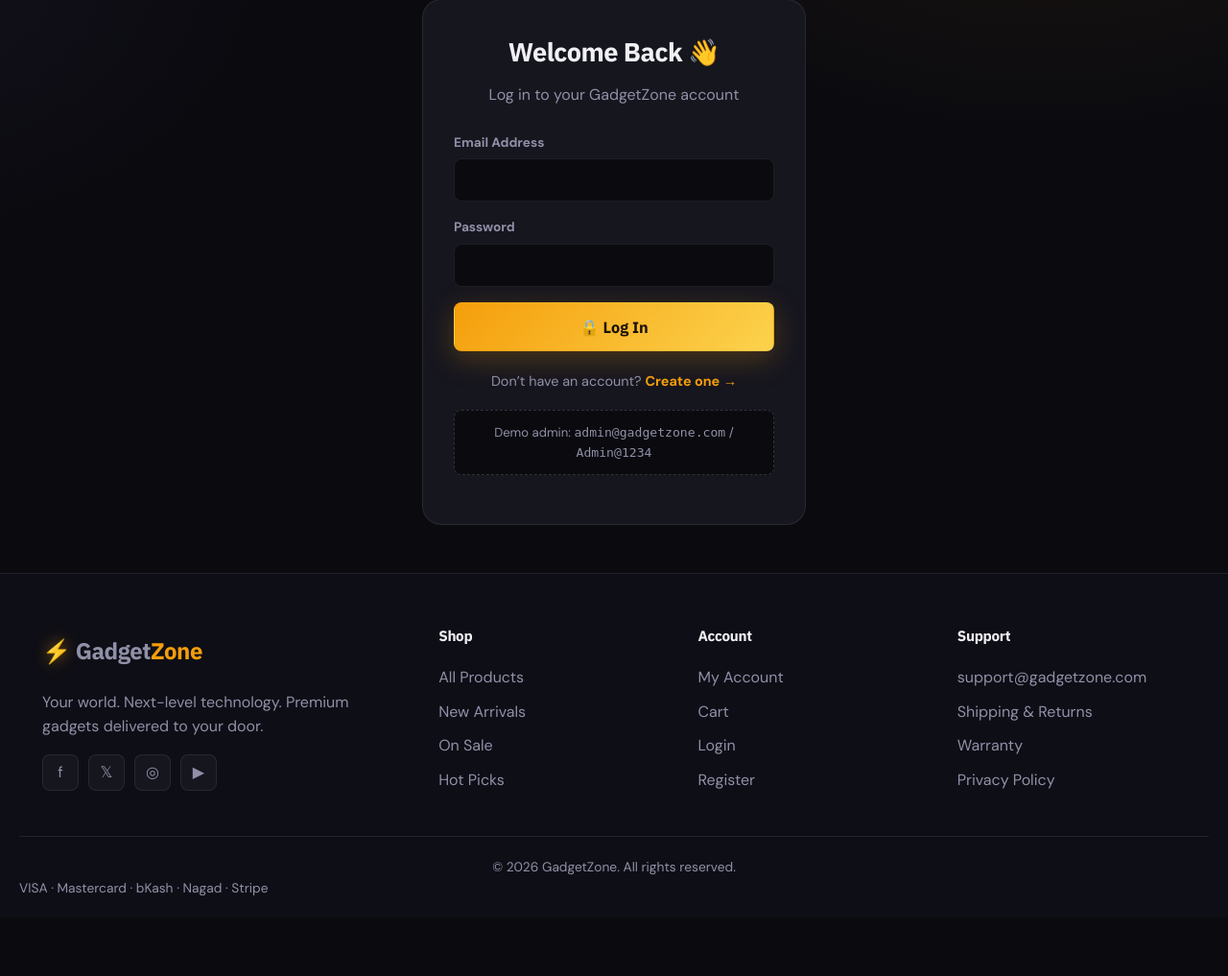
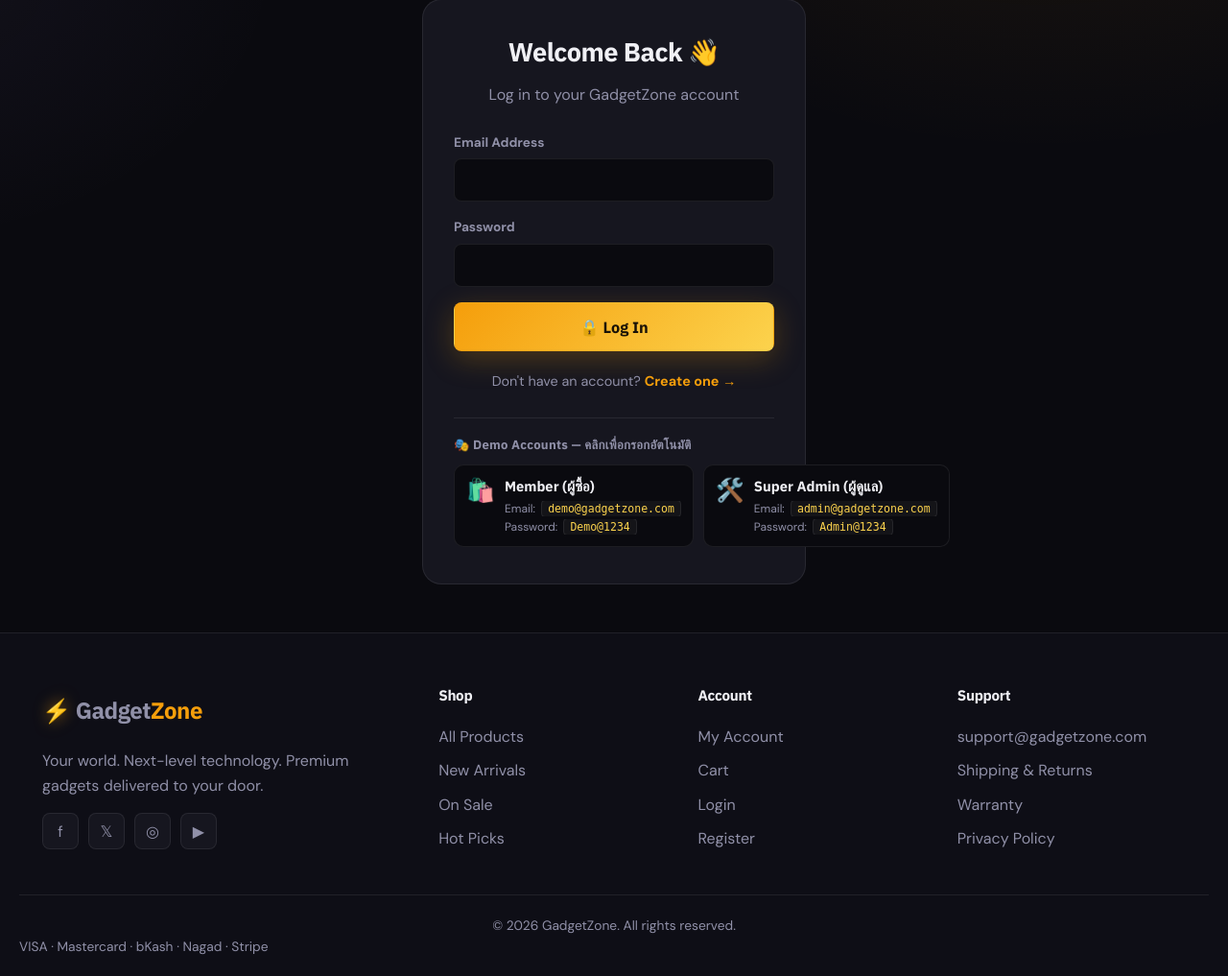
Before and after one commit to thanakornleelalai/gadgetzone, a PHP site: page /pages/login.php in a window 1280 px wide. Shown: the part 122-1139 px from the top of the page at 96% size. Before the commit the page ends 1056 px from the top, so only its background shows below. Run offline with PHP 8.4, Linux system fonts and the light colour scheme; data comes from the database, SQL or seed files in the repository; some libraries are stand-ins or nearby versions.

Commit message:
Show member + super-admin demo accounts on login page
Replaces the single-line admin hint at the bottom of the login card
with a two-tile grid: one tile for the Member buyer flow and one for
the Super Admin flow. Each tile shows the role icon, role name, email,
and password, and clicking it auto-fills the form fields so a reviewer
can try either role in one click. Styles are scoped inline so the
shared stylesheet doesn't need to change.

```diff
--- a/pages/login.php
+++ b/pages/login.php
@@ -45,13 +45,60 @@
 
         <form method="POST" action="<?= url('pages/login.php') ?>">
             <input type="hidden" name="redirect" value="<?= e($redirect) ?>">
-            <div class="field"><label>Email Address</label><input type="email" name="email" required value="<?= e($_POST['email'] ?? '') ?>"></div>
-            <div class="field"><label>Password</label><input type="password" name="password" required></div>
+            <div class="field"><label>Email Address</label><input type="email" id="loginEmail" name="email" required value="<?= e($_POST['email'] ?? '') ?>"></div>
+            <div class="field"><label>Password</label><input type="password" id="loginPassword" name="password" required></div>
             <button type="submit" class="btn btn-primary btn-lg btn-block">🔒 Log In</button>
         </form>
 
-        <p class="auth-foot">Don’t have an account? <a href="<?= url('pages/register.php') ?>">Create one →</a></p>
-        <p class="auth-hint">Demo admin: <code>admin@gadgetzone.com</code> / <code>Admin@1234</code></p>
+        <p class="auth-foot">Don't have an account? <a href="<?= url('pages/register.php') ?>">Create one →</a></p>
+
+        <div class="demo-accounts">
+            <h4 class="demo-accounts-title">🎭 Demo Accounts — คลิกเพื่อกรอกอัตโนมัติ</h4>
+            <div class="demo-grid">
+                <button type="button" class="demo-card" data-email="demo@gadgetzone.com" data-pass="Demo@1234">
+                    <span class="demo-icon">🛍️</span>
+                    <div class="demo-info">
+                        <strong>Member (ผู้ซื้อ)</strong>
+                        <span class="demo-row"><em>Email:</em> <code>demo@gadgetzone.com</code></span>
+                        <span class="demo-row"><em>Password:</em> <code>Demo@1234</code></span>
+                    </div>
+                </button>
+                <button type="button" class="demo-card" data-email="admin@gadgetzone.com" data-pass="Admin@1234">
+                    <span class="demo-icon">🛠️</span>
+                    <div class="demo-info">
+                        <strong>Super Admin (ผู้ดูแล)</strong>
+                        <span class="demo-row"><em>Email:</em> <code>admin@gadgetzone.com</code></span>
+                        <span class="demo-row"><em>Password:</em> <code>Admin@1234</code></span>
+                    </div>
+                </button>
+            </div>
+        </div>
     </div>
 </div>
+
+<style>
+.demo-accounts { margin-top: 26px; padding-top: 20px; border-top: 1px solid var(--border); }
+.demo-accounts-title { font-size: .82rem; color: var(--text2); margin: 0 0 12px; font-family: var(--font-head); font-weight: 700; letter-spacing: .02em; }
+.demo-grid { display: grid; grid-template-columns: 1fr 1fr; gap: 10px; }
+.demo-card { display: flex; align-items: flex-start; gap: 10px; padding: 12px; background: var(--bg); border: 1px solid var(--border); border-radius: 10px; text-align: left; cursor: pointer; transition: border-color .15s, background .15s, transform .1s; color: inherit; font-family: inherit; }
+.demo-card:hover { border-color: var(--accent); background: rgba(245,158,11,.06); }
+.demo-card:active { transform: translateY(1px); }
+.demo-icon { font-size: 1.5rem; line-height: 1; padding-top: 2px; }
+.demo-info { display: flex; flex-direction: column; gap: 3px; flex: 1; min-width: 0; }
+.demo-info strong { font-family: var(--font-head); font-size: .92rem; color: var(--text); margin-bottom: 3px; }
+.demo-row { font-size: .75rem; color: var(--text2); white-space: nowrap; overflow: hidden; text-overflow: ellipsis; }
+.demo-row em { font-style: normal; color: var(--text2); margin-right: 3px; }
+.demo-row code { background: rgba(255,255,255,.04); padding: 1px 6px; border-radius: 4px; font-size: .72rem; color: var(--accent-light); border: 1px solid var(--border); }
+@media (max-width: 540px) { .demo-grid { grid-template-columns: 1fr; } }
+</style>
+
+<script>
+document.querySelectorAll('.demo-card').forEach(function (card) {
+    card.addEventListener('click', function () {
+        document.getElementById('loginEmail').value    = card.dataset.email;
+        document.getElementById('loginPassword').value = card.dataset.pass;
+        document.getElementById('loginEmail').focus();
+    });
+});
+</script>
 <?php require_once __DIR__ . '/../includes/footer.php'; ?>
```
